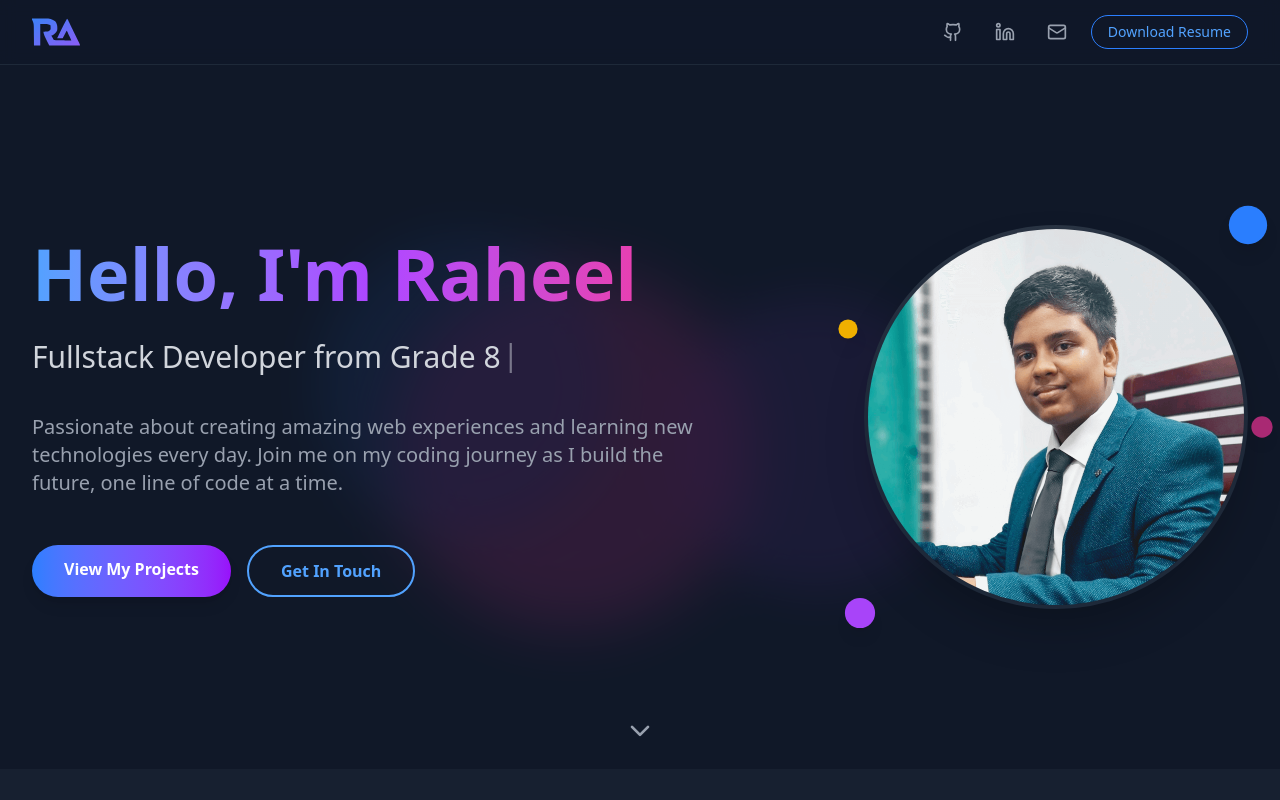
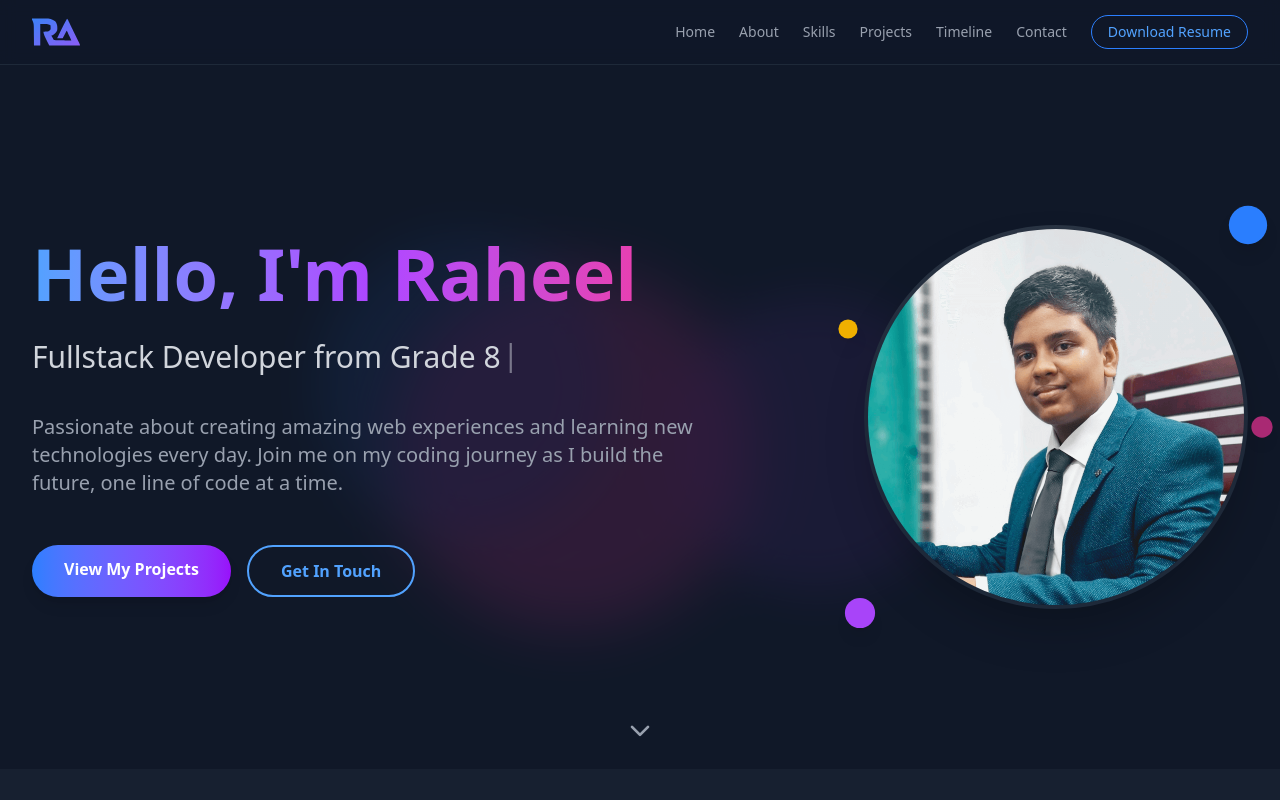
Before and after one commit to RaheelArfeen/Personal-Portfolio, a React (Vite) app: page / in a window 1280 px wide. Shown: the top 800 px of the page. Built offline with nearby package versions, Linux system fonts and the light colour scheme.

Commit message:
finished

```diff
--- a/src/Components/Header.jsx
+++ b/src/Components/Header.jsx
@@ -6,10 +6,13 @@ import Logo from "./Shared/Logo";
 const Header = () => {
     const [drawerOpen, setDrawerOpen] = useState(false);
 
-    const socialLinks = [
-        { icon: Github, href: "https://github.com/RaheelArfeen", label: "GitHub", target: "_blank" },
-        { icon: Linkedin, href: "https://www.linkedin.com/in/Raheelarfeen/", label: "LinkedIn", target: "_blank" },
-        { icon: Mail, href: "#contact", label: "Email" },
+    const navLinks = [
+        { label: "Home", href: "#" },
+        { label: "About", href: "#about" },
+        { label: "Skills", href: "#skills" },
+        { label: "Projects", href: "#projects" },
+        { label: "Timeline", href: "#timeline" },
+        { label: "Contact", href: "#contact" },
     ];
 
     return (
@@ -22,31 +25,23 @@ const Header = () => {
             >
                 <div className="container mx-auto px-4 sm:px-6 lg:px-8">
                     <div className="flex justify-between items-center h-16">
-                        {/* Logo and Name */}
+                        {/* Logo */}
                         <a href="#">
                             <div className="flex items-center space-x-3">
                                 <Logo />
                             </div>
                         </a>
 
-                        {/* Desktop Social Links and Resume Button */}
-                        <div className="hidden sm:flex items-center space-x-4">
-                            {socialLinks.map((social, index) => (
-                                <motion.a
-                                    key={social.label}
-                                    href={social.href}
-                                    className="p-2 text-gray-400 hover:text-blue-400 transition-colors duration-300 hover:bg-gray-800 rounded-lg"
-                                    initial={{ opacity: 0, y: -20 }}
-                                    animate={{ opacity: 1, y: 0 }}
-                                    transition={{ delay: index * 0.1, duration: 0.5 }}
-                                    whileHover={{ scale: 1.1, y: -2 }}
-                                    whileTap={{ scale: 0.95 }}
-                                    title={social.label}
-                                    target={social.target || "_self"}
-                                    rel={social.target === "_blank" ? "noopener noreferrer" : undefined}
+                        {/* Desktop Nav + Social Links */}
+                        <div className="hidden sm:flex items-center space-x-6">
+                            {navLinks.map((link) => (
+                                <a
+                                    key={link.label}
+                                    href={link.href}
+                                    className="text-gray-400 hover:text-blue-400 transition-colors duration-300 text-sm font-medium"
                                 >
-                                    <social.icon size={20} />
-                                </motion.a>
+                                    {link.label}
+                                </a>
                             ))}
 
                             <motion.a
@@ -64,7 +59,7 @@ const Header = () => {
                             </motion.a>
                         </div>
 
-                        {/* Mobile Hamburger Button */}
+                        {/* Mobile Menu Button */}
                         <button
                             className="sm:hidden p-2 rounded-md text-gray-400 hover:text-blue-400 hover:bg-gray-800 transition-colors duration-300"
                             onClick={() => setDrawerOpen(true)}
@@ -76,21 +71,21 @@ const Header = () => {
                 </div>
             </motion.nav>
 
-            {/* Drawer for Mobile */}
+            {/* Mobile Drawer */}
             <AnimatePresence>
                 {drawerOpen && (
                     <>
                         {/* Backdrop */}
                         <motion.div
                             key="backdrop"
-                            className="fixed inset-0 bg-black/50 backdrop-blur-sm bg-opacity-50 z-50"
+                            className="fixed inset-0 bg-black/50 backdrop-blur-sm z-50"
                             initial={{ opacity: 0 }}
                             animate={{ opacity: 1 }}
                             exit={{ opacity: 0 }}
                             onClick={() => setDrawerOpen(false)}
                         />
 
-                        {/* Drawer Panel */}
+                        {/* Drawer */}
                         <motion.aside
                             key="drawer"
                             className="fixed top-0 right-0 h-full w-64 bg-gray-900 shadow-lg z-50 p-6 flex flex-col"
@@ -108,27 +103,23 @@ const Header = () => {
                                 <X size={24} />
                             </button>
 
-                            {/* Social Links */}
-                            <nav className="mt-8 flex flex-col space-y-6">
-                                {socialLinks.map((social) => (
+                            {/* Nav Links */}
+                            <nav className="mt-8 flex flex-col space-y-4">
+                                {navLinks.map((link) => (
                                     <a
-                                        key={social.label}
-                                        href={social.href}
-                                        className="flex items-center space-x-3 text-gray-400 hover:text-blue-400 transition-colors duration-300"
-                                        target={social.target || "_self"}
-                                        rel={social.target === "_blank" ? "noopener noreferrer" : undefined}
+                                        key={link.label}
+                                        href={link.href}
+                                        className="text-gray-400 hover:text-blue-400 transition-colors duration-300 text-lg font-medium"
                                         onClick={() => setDrawerOpen(false)}
                                     >
-                                        <social.icon size={24} />
-                                        <span className="text-lg font-medium">{social.label}</span>
+                                        {link.label}
                                     </a>
                                 ))}
 
-                                {/* Resume Button */}
                                 <a
                                     href="/resume.pdf"
                                     download
-                                    className="mt-auto inline-flex justify-center px-4 py-2 rounded-full text-sm font-medium border border-blue-500 text-blue-400 hover:bg-blue-500/20 transition-colors duration-300"
+                                    className="mt-6 inline-flex justify-center px-4 py-2 rounded-full text-sm font-medium border border-blue-500 text-blue-400 hover:bg-blue-500/20 transition-colors duration-300"
                                     onClick={() => setDrawerOpen(false)}
                                 >
                                     Download Resume
```
